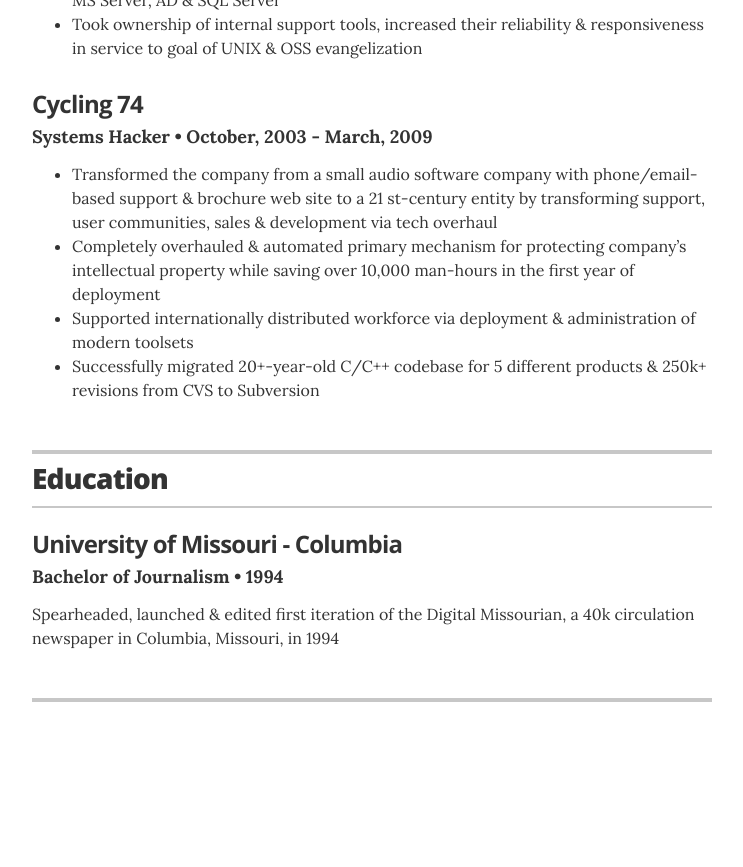
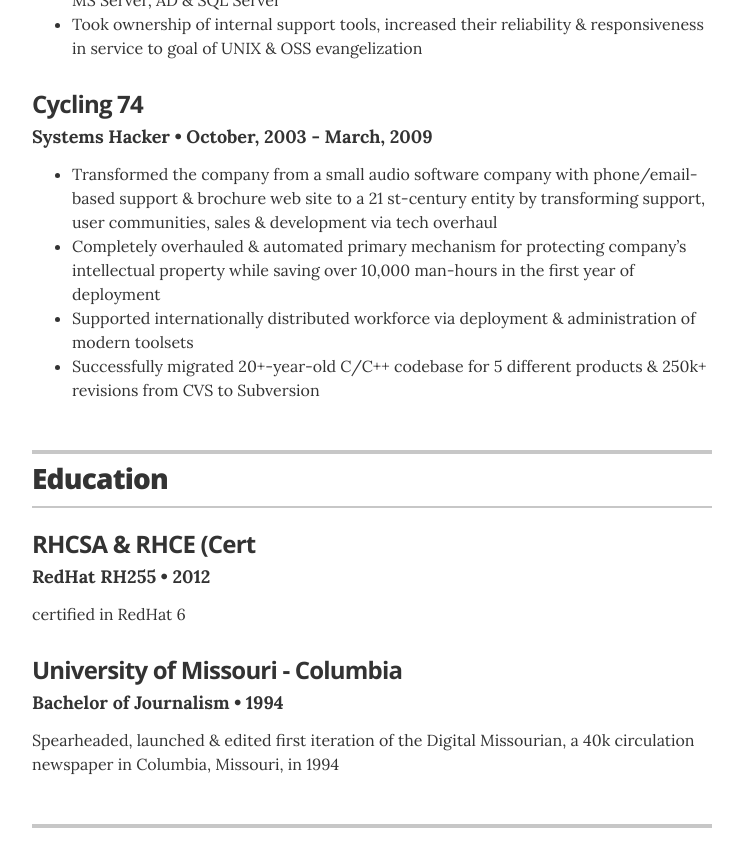
Before and after one commit to wallacewinfrey/wallacewinfrey.github.io, a Jekyll site: the page built from index.html, in a window 1280 px wide and 900 px high, scrolled down 2137 px. Shown: the top 867 px of the window, without its empty margins (268-1011 px from the left). Built offline with Jekyll 4.4.1, drawn with Linux system fonts in a browser that asks for light colours; before the commit the page ends 2911 px from its top, so only the background shows below that.

Commit message:
updated education link with redhat cert

```diff
--- a/_data/education.yml
+++ b/_data/education.yml
@@ -1,4 +1,9 @@
 # Degree
+- degree: RedHat RH255
+  uni: RHCSA & RHCE (Cert #120-016-746)
+  year: 2012
+  summary: certified in RedHat 6
+
 - degree: Bachelor of Journalism
   uni: University of Missouri - Columbia
   year: 1994
```
